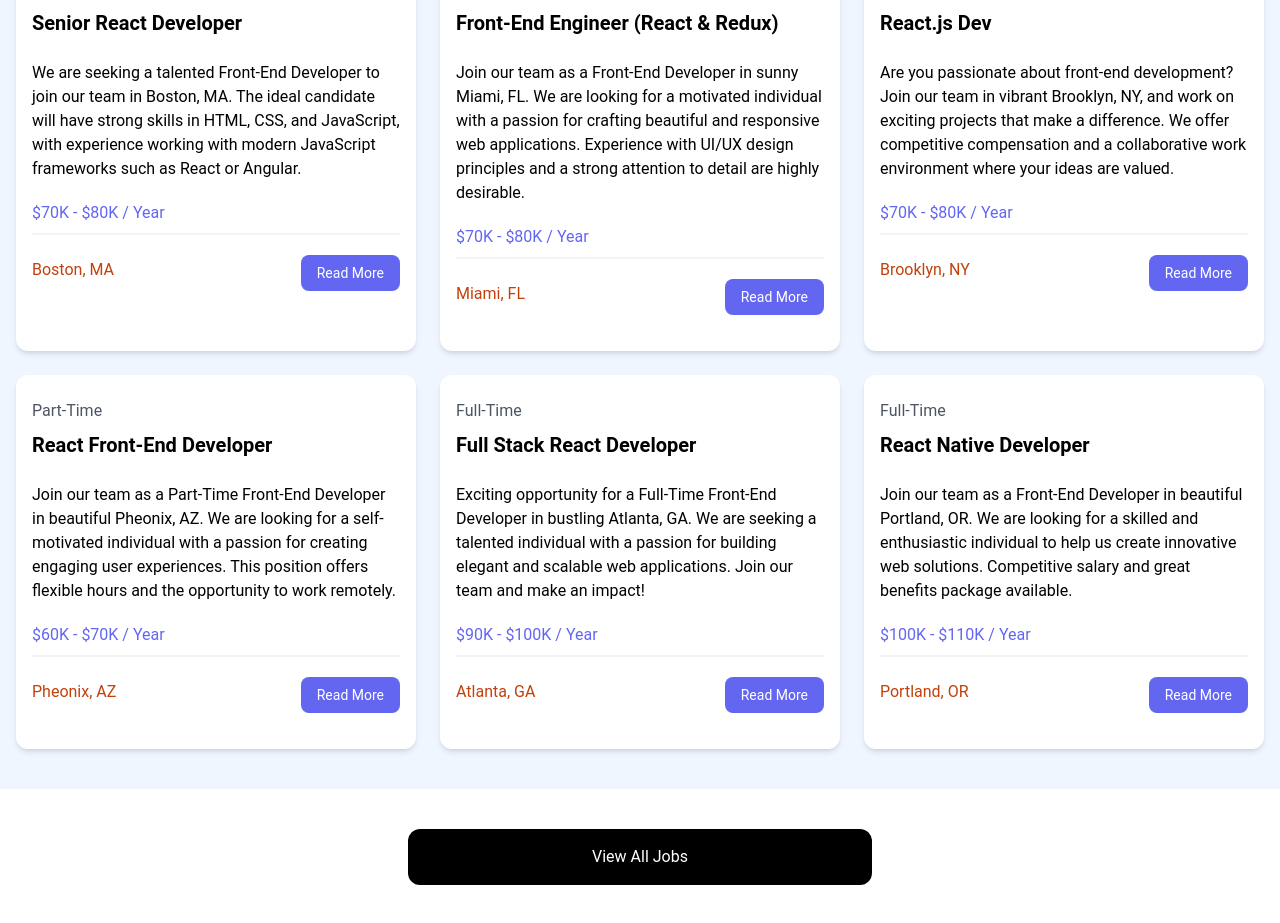
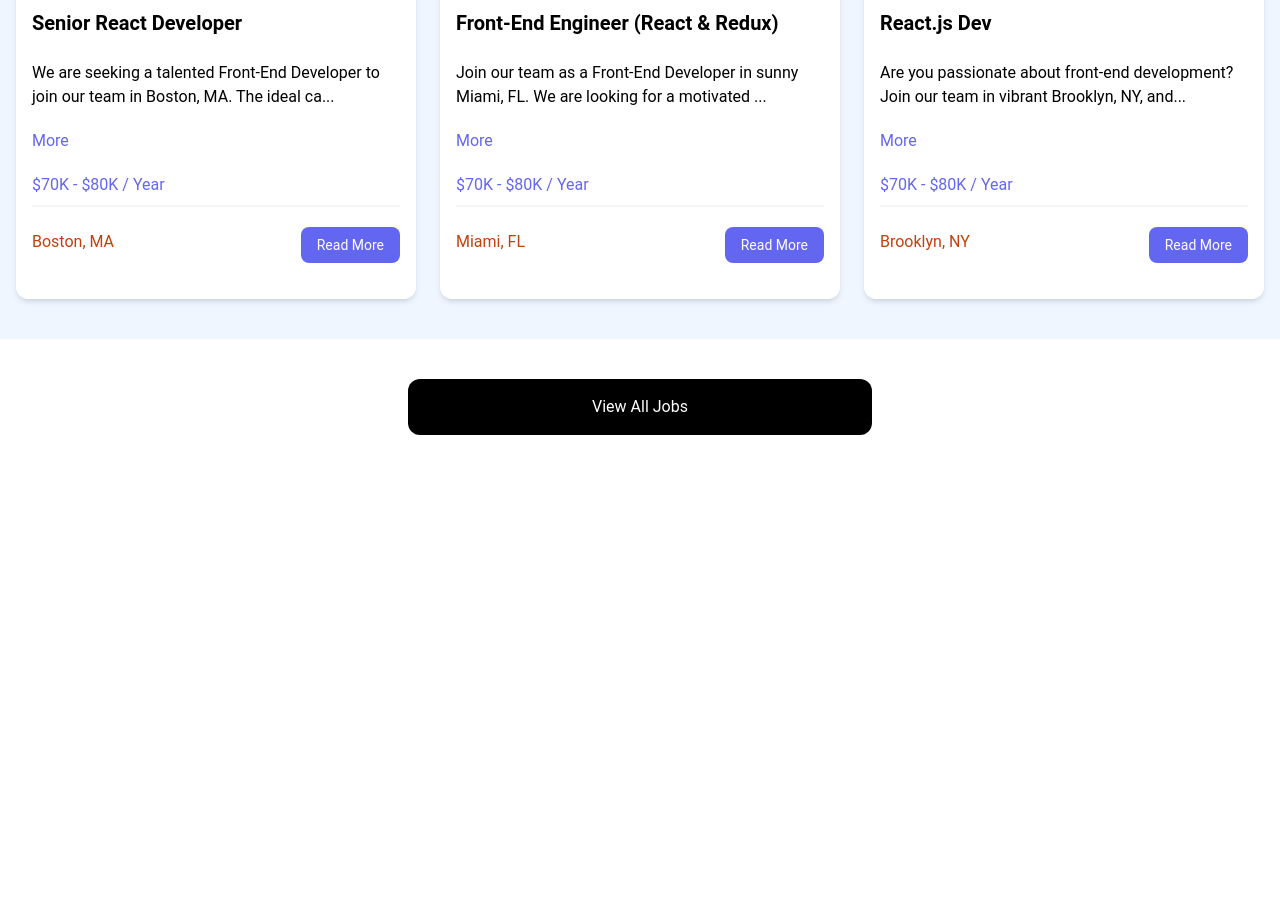
Before and after one commit to aindriu80/react-crash-2024, a React (Vite) app: page / in a window 1280 px wide. Shown: the part 940-1863 px from the top of the page. After the commit the page ends 1415 px from the top, so only its background shows below. Built offline with nearby package versions, Linux system fonts and the light colour scheme.

Commit message:
Some useState

```diff
--- a/src/App.tsx
+++ b/src/App.tsx
@@ -2,6 +2,7 @@
 import Hero from "./components/Hero.tsx";
 import HomeCards from "./components/HomeCards.tsx";
 import JobListings from "./components/JobListings.tsx";
+import ViewAllJobs from "./components/ViewAllJobs.tsx";
 
 const App = () => {
   return (
@@ -10,16 +11,7 @@
       <Hero />
       <HomeCards />
       <JobListings />
-
-
-      <section className="m-auto max-w-lg my-10 px-6">
-        <a
-          href="jobs.html"
-          className="block bg-black text-white text-center py-4 px-6 rounded-xl hover:bg-gray-700"
-        >
-          View All Jobs
-        </a>
-      </section>
+      <ViewAllJobs />
     </>
   );
 };
--- a/src/components/Hero.tsx
+++ b/src/components/Hero.tsx
@@ -1,6 +1,5 @@
-import React from 'react'
 
-const Hero  = ({title = "Become a React Dev",subtitle = "Find the React job that fits your skills set"}) => {
+const Hero = ({ title = "Become a React Dev", subtitle = "Find the React job that fits your skills set" }) => {
   return (
     <section className="bg-indigo-700 py-20 mb-4">
       <div className="max-w-7xl mx-auto px-4 sm:px-6 lg:px-8 flex flex-col items-center">
--- a/src/components/JobListing.tsx
+++ b/src/components/JobListing.tsx
@@ -1,8 +1,23 @@
-import React from 'react'
+import { useState } from 'react';
 
-const JobListing = ({ job }) => {
+interface Job {
+  id: number;
+  title: string;
+  description: string
+  type: string;
+  salary: number;
+  location: string;
+}
+
+const JobListing = ({ job }: { job: Job }) => {
+  const [showFullDescription, setShowFullDescription] = useState(false)
+  let description = job.description;
+
+  if (!showFullDescription) {
+    description = description.substring(0, 90) + '...';
+  }
+
   return (
-
     <div className="bg-white rounded-xl shadow-md relative">
       <div className="p-4">
         <div className="mb-6">
@@ -10,8 +25,10 @@
           <h3 className="text-xl font-bold">{job.title}</h3>
         </div>
         <div className="mb-5">
-          {job.description}
+          {description}
         </div>
+
+        <button onClick={() => setShowFullDescription((prevState) => !prevState)} className="text-indigo-500 mb-5 hover:text-indigo-600">{showFullDescription ? 'Less' : 'More'}</button>
 
         <h3 className="text-indigo-500 mb-2">{job.salary} / Year</h3>
         <div className="border border-gray-100 mb-5"></div>
--- a/src/components/JobListings.tsx
+++ b/src/components/JobListings.tsx
@@ -2,6 +2,7 @@
 import JobListing from './JobListing';
 
 const JobListings = () => {
+  const recentJobs = jobs.slice(0, 3);
 
   return (
     <section className="bg-blue-50 px-4 py-10">
@@ -11,7 +12,7 @@
         </h2>
 
         <div className="grid grid-cols-1 md:grid-cols-3 gap-6">
-          {jobs.map((job) => (
+          {recentJobs.map((job) => (
             <JobListing key={job.id} job={job} />
 
           ))}
--- /dev/null
+++ b/src/components/ViewAllJobs.tsx
@@ -0,0 +1,15 @@
+
+const ViewAllJobs = () => {
+  return (
+    <section className="m-auto max-w-lg my-10 px-6">
+      <a
+        href="/jobs"
+        className="block bg-black text-white text-center py-4 px-6 rounded-xl hover:bg-gray-700"
+      >
+        View All Jobs
+      </a>
+    </section>
+  )
+}
+
+export default ViewAllJobs
```
Lines whose indentation alone changed are shown as unchanged.
